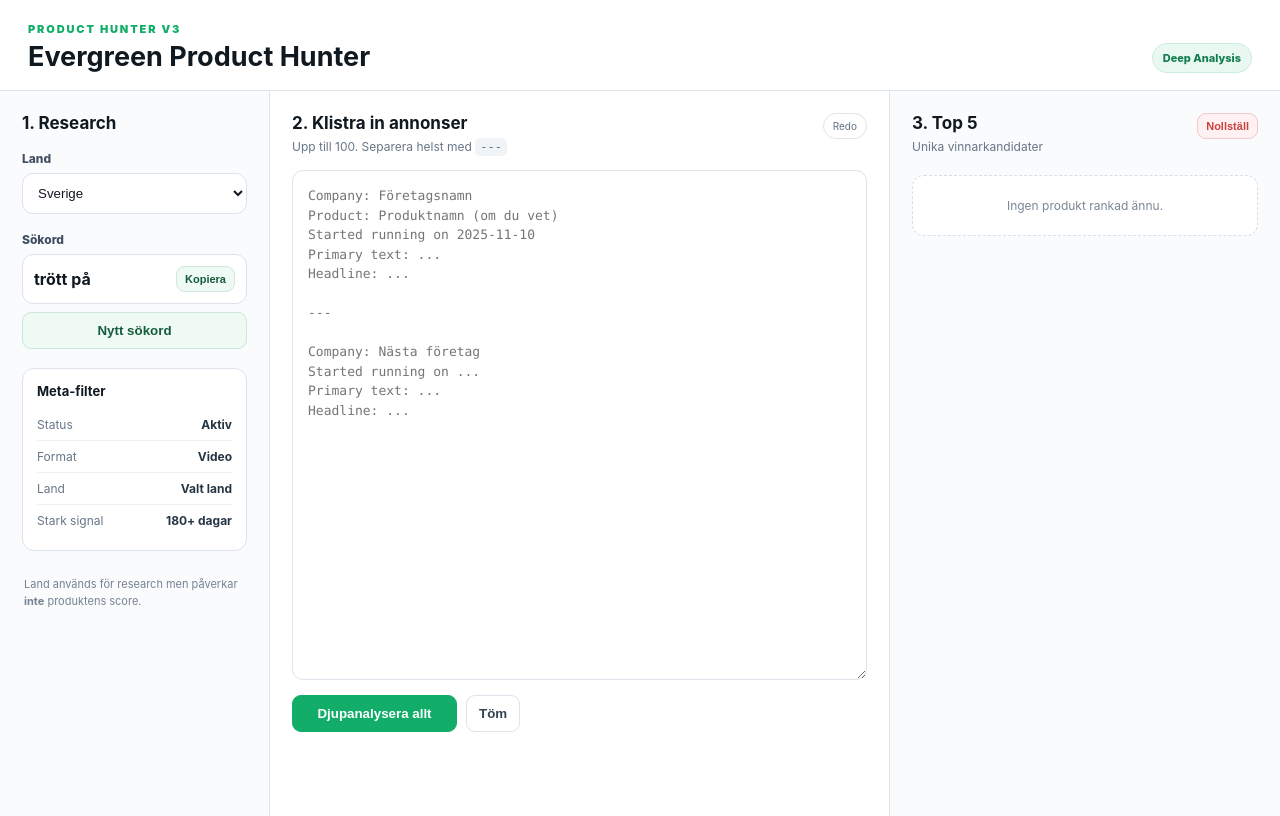
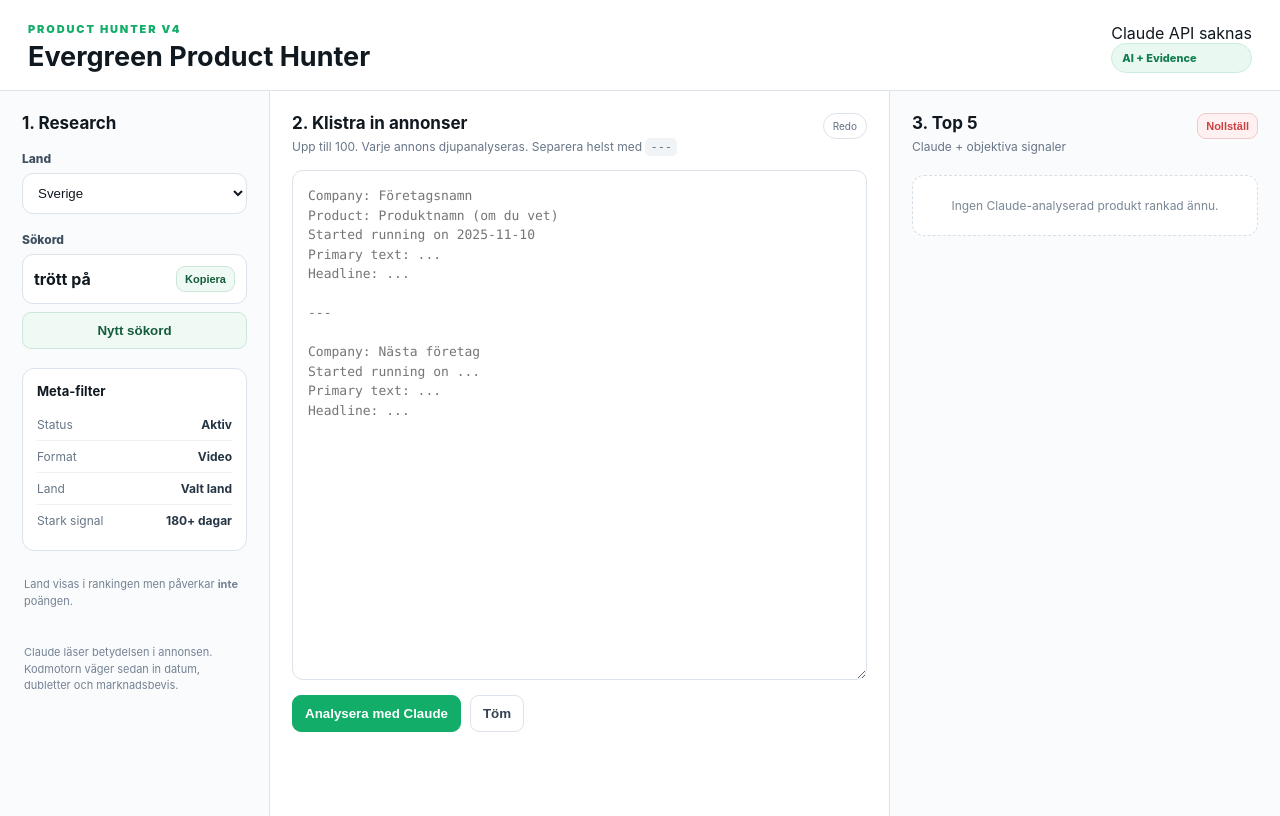
Before and after one commit to esei-melestesfay-afk/PRODUCT-HUNTER, a Flask app: page / in a window 1280 px wide. Run offline with Flask 3, Linux system fonts and the light colour scheme; data that the repository does not hold is empty.

Commit message:
Show Claude AI status and hybrid metrics

```diff
--- a/templates/index.html
+++ b/templates/index.html
@@ -3,16 +3,22 @@
 <head>
   <meta charset="utf-8">
   <meta name="viewport" content="width=device-width,initial-scale=1">
-  <title>Evergreen Product Hunter V3</title>
+  <title>Evergreen Product Hunter V4</title>
   <link rel="stylesheet" href="{{ url_for('static', filename='style.css') }}">
 </head>
 <body>
 <header class="topbar">
   <div>
-    <div class="eyebrow">PRODUCT HUNTER V3</div>
+    <div class="eyebrow">PRODUCT HUNTER V4</div>
     <h1>Evergreen Product Hunter</h1>
   </div>
-  <div class="pill">Deep Analysis</div>
+  <div class="header-status">
+    <div id="claudeBadge" class="ai-badge {{ 'online' if claude_ready else 'offline' }}">
+      <span class="ai-dot"></span>
+      <span>{{ 'Claude AI ansluten' if claude_ready else 'Claude API saknas' }}</span>
+    </div>
+    <div class="pill">AI + Evidence</div>
+  </div>
 </header>
 
 <main class="layout">
@@ -41,16 +47,15 @@
       <div class="filter-row"><span>Stark signal</span><b>180+ dagar</b></div>
     </div>
 
-    <div class="mini-note">
-      Land används för research men påverkar <b>inte</b> produktens score.
-    </div>
+    <div class="mini-note">Land visas i rankingen men påverkar <b>inte</b> poängen.</div>
+    <div class="mini-note ai-note">Claude läser betydelsen i annonsen. Kodmotorn väger sedan in datum, dubletter och marknadsbevis.</div>
   </aside>
 
   <section class="panel center">
     <div class="section-title">
       <div>
         <h2>2. Klistra in annonser</h2>
-        <p>Upp till 100. Separera helst med <code>---</code></p>
+        <p>Upp till 100. Varje annons djupanalyseras. Separera helst med <code>---</code></p>
       </div>
       <span id="status" class="status">Redo</span>
     </div>
@@ -69,7 +74,7 @@ Primary text: ...
 Headline: ..."></textarea>
 
     <div class="actions">
-      <button id="analyzeBtn" class="primary">Djupanalysera allt</button>
+      <button id="analyzeBtn" class="primary">Analysera med Claude</button>
       <button id="clearInput" class="secondary">Töm</button>
     </div>
 
@@ -80,7 +85,7 @@ Headline: ..."></textarea>
     <div class="section-title">
       <div>
         <h2>3. Top 5</h2>
-        <p>Unika vinnarkandidater</p>
+        <p>Claude + objektiva signaler</p>
       </div>
       <button id="resetBtn" class="danger small">Nollställ</button>
     </div>
@@ -92,6 +97,7 @@ Headline: ..."></textarea>
             <div class="rank-top">
               <span class="rank-number">#{{ loop.index }}</span>
               <span class="country-badge">{{ item.country }}</span>
+              <span class="ai-mini">AI</span>
               <span class="decision">{{ item.decision }}</span>
             </div>
             <div class="rank-head">
@@ -106,11 +112,13 @@ Headline: ..."></textarea>
               <span>35+ <b>{{ item.fit35_score }}/10</b></span>
               <span>Evergreen <b>{{ item.evergreen_score }}/10</b></span>
               <span>Proof <b>{{ item.market_validation_score }}/10</b></span>
+              <span>Betalningsvilja <b>{{ item.willingness_to_pay }}/10</b></span>
+              <span>AI confidence <b>{{ item.ai_confidence }}/10</b></span>
             </div>
           </article>
         {% endfor %}
       {% else %}
-        <div class="empty">Ingen produkt rankad ännu.</div>
+        <div class="empty">Ingen Claude-analyserad produkt rankad ännu.</div>
       {% endif %}
     </div>
   </aside>
```
